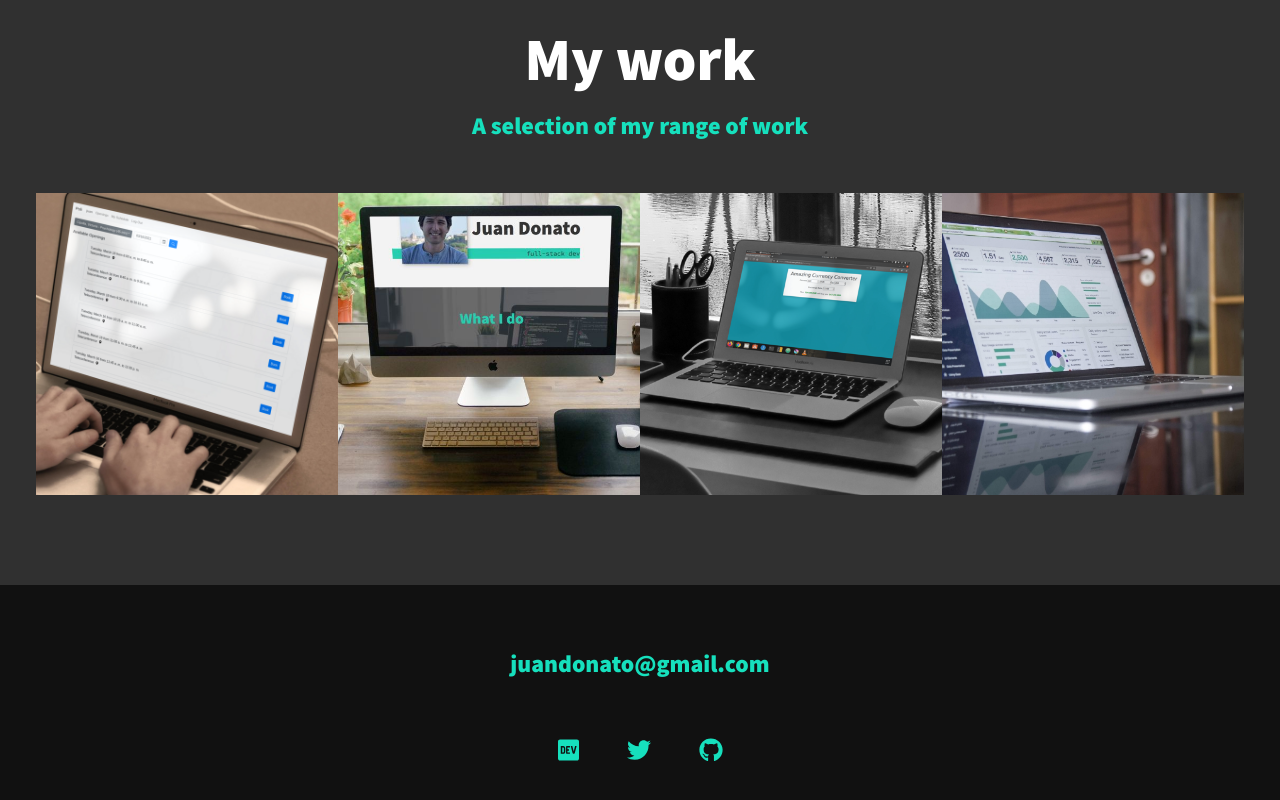
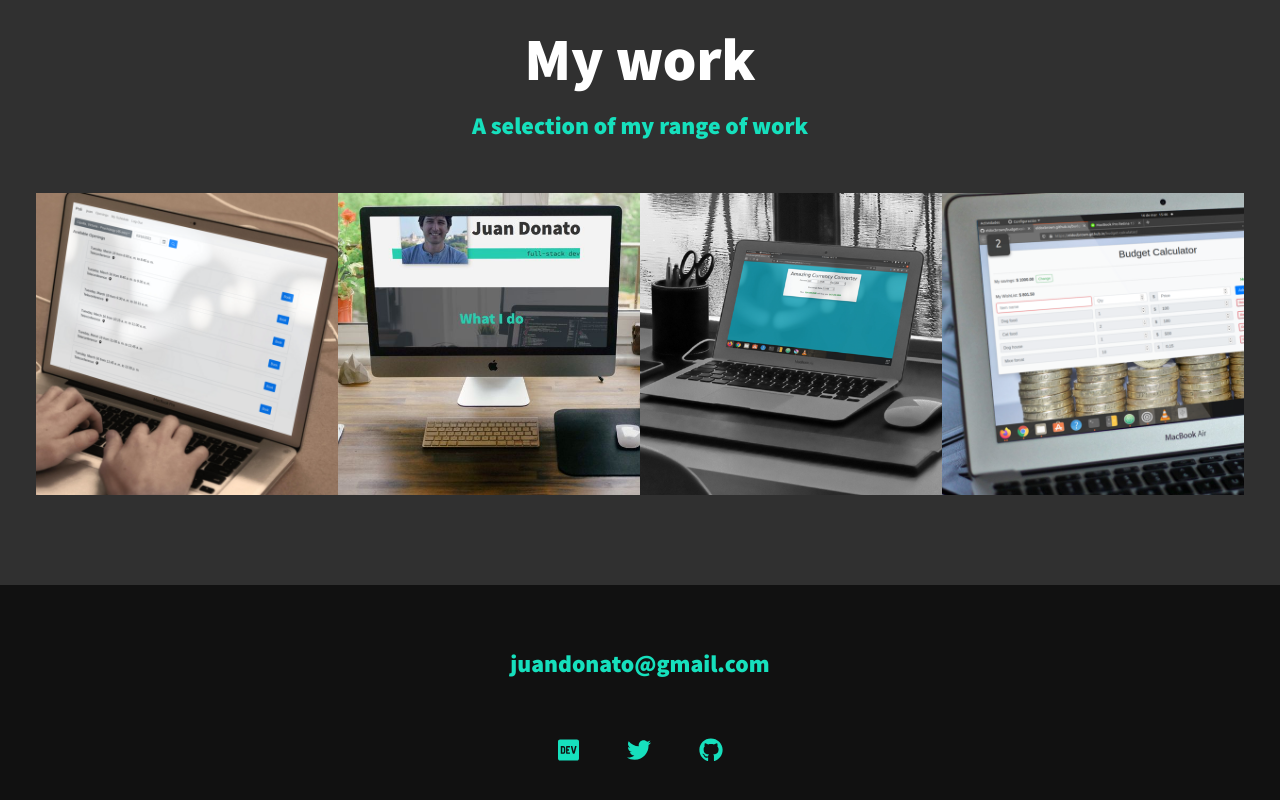
Before and after one commit to eldocbrown/dev-portfolio, a React (Create React App) app: page / in a window 1280 px wide. Shown: the part 1708-2508 px from the top of the page. Built offline with nearby package versions, Linux system fonts and the light colour scheme.

Commit message:
Added budget project data

```diff
--- a/src/projectsData.js
+++ b/src/projectsData.js
@@ -58,22 +58,22 @@ export default [
     liveLink: "https://eldocbrown.github.io/currency/"
   },
   {
-    id: "poli4",
+    id: "budget",
     keywords: [
-      "django", "javascript", "css"
+      "react", "hooks", "bootstrap"
     ],
-    title: "Poli",
-    subtitle: "an appointment manager app",
-    imgTitleFilename: "portfolio-01.jpg",
+    title: "Budget",
+    subtitle: "a budget assistant",
+    imgTitleFilename: "devbudget-cover.png",
     descriptionParagraphs: [
-      "Voluptatibus, soluta blanditiis! Incidunt ea unde itaque illo molestiae eligendi sint culpa nobis voluptas sapiente voluptate, magnam ipsum eius earum?",
-      "Lorem, ipsum dolor sit amet consectetur adipisicing elit. Saepe et amet tenetur! Fugit sequi optio corrupti fugiat ducimus consequatur incidunt?",
-      "Voluptatibus, soluta blanditiis! Incidunt ea unde itaque illo molestiae eligendi sint culpa nobis voluptas sapiente voluptate, magnam ipsum eius earum?"
+      "This simple applications tells you if, with the money you have, you can buy a list of priced items or not. A budget assistant built with React, Hooks and tested with React Testing Library and Jest. The UI is built using Bootstrap library.",
+      "Tests are built with Jest and React Test Renderer, and pipeline is set to deploy the app on +90% code coverage only, and no tests failures.",
+      "Application is automatically built, tested and deployed with GitHub Actions and published at the project repository's GitHub Pages."
     ],
     imgDescriptionFileNames: [
-      "portfolio-details.jpg"
+      "devbudget-01.png"
     ],
-    github: "https://github.com/eldocbrown/poli",
-    liveLink: ""
+    github: "https://github.com/eldocbrown/budget-calculator",
+    liveLink: "https://eldocbrown.github.io/budget-calculator/"
   },
 ]
```
Also changed, not shown: src/img/devbudget-01.png (added), src/img/devbudget-cover.png (added).
